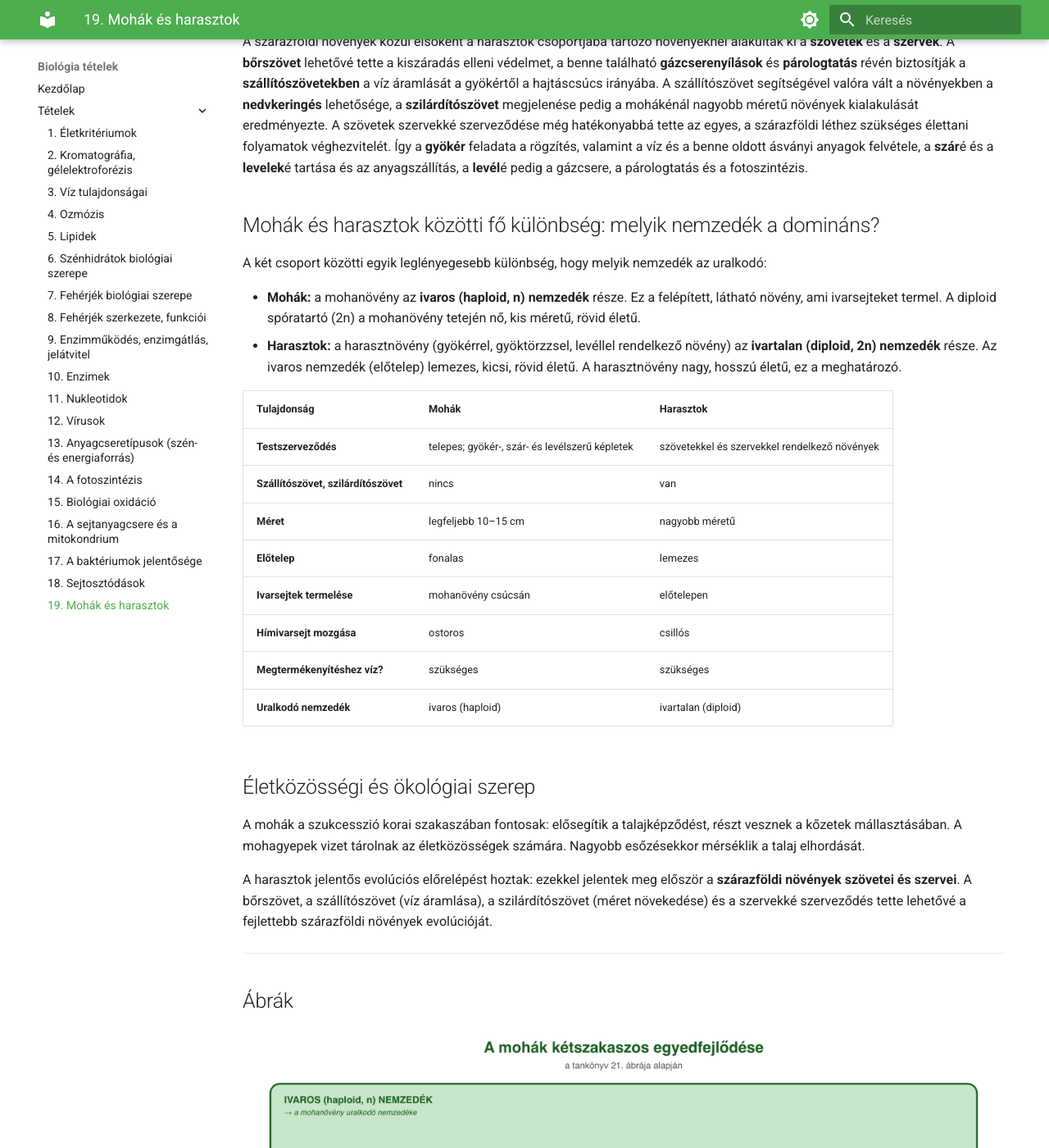
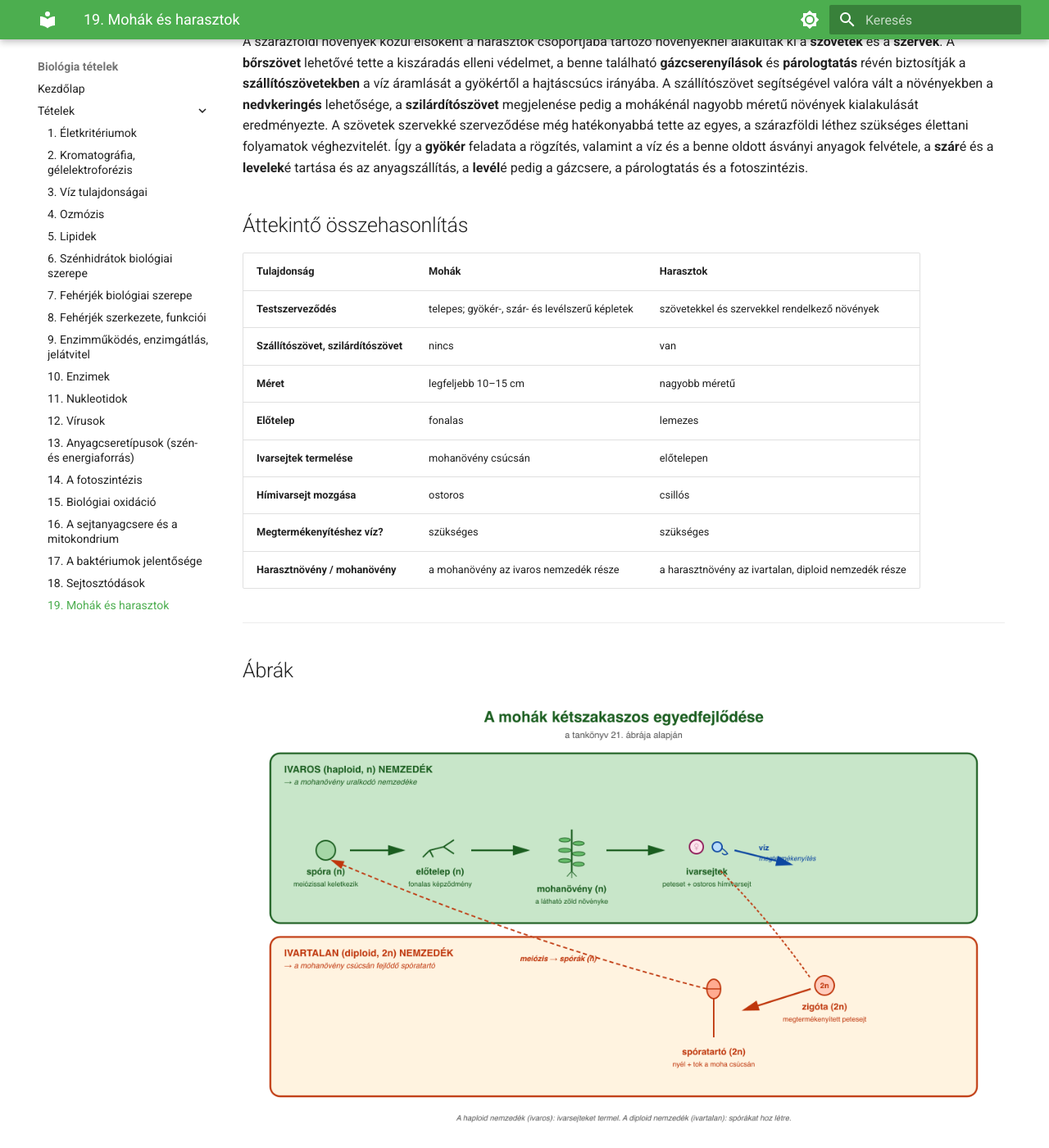
Before and after one commit to ERGO-NET/bio-erettsegi-vazlatok, an MkDocs documentation site: the page built from docs/19-mohak-harasztok.md, in a window 1280 px wide and 1400 px high, scrolled down 1339 px. Shown: the whole window at 82% size. Built offline with MkDocs 1.6.1 and Material for MkDocs 9.7.7, drawn with Linux system fonts in a browser that asks for light colours; some of the changed text lies outside the part shown.

Commit message:
19. tétel: tankönyvön kívüli kiegészítések eltávolítása
A 19. tétel saját szintézis-jellegű részeit töröltem, mert a tankönyv
121, 122, 126. oldalain így nem szerepelnek:

- A "Mohák és harasztok közötti fő különbség: melyik nemzedék a
  domináns?" szekció kommentárai (felépített, látható növény, kis
  méretű, rövid életű, nagy, hosszú életű stb.) — saját didaktikai
  kiegészítések voltak, törölve.
- Az "Életközösségi és ökológiai szerep" harasztos második
  bekezdése (jelentős evolúciós előrelépést hoztak, fejlettebb
  szárazföldi növények evolúciója) — saját szintézis, törölve.
- Ábrákon az "URALKODÓ" feliratok és a "domináns nemzedék"
  kommentárok törölve.

A táblázat utolsó sora is átírva tankönyvhűebbé.

Mostantól szigorúan csak a tankönyvi tartalom van bent. (~600 szó)

Co-Authored-By: Claude Opus 4.7 (1M context) <noreply@anthropic.com>

```diff
--- a/docs/19-mohak-harasztok.md
+++ b/docs/19-mohak-harasztok.md
@@ -35,12 +35,7 @@ A harasztok tehát **szövetekkel és szervekkel rendelkező, virágtalan növé
 
 A szárazföldi növények közül elsőként a harasztok csoportjába tartozó növényeknél alakultak ki a **szövetek** és a **szervek**. A **bőrszövet** lehetővé tette a kiszáradás elleni védelmet, a benne található **gázcserenyílások** és **párologtatás** révén biztosítják a **szállítószövetekben** a víz áramlását a gyökértől a hajtáscsúcs irányába. A szállítószövet segítségével valóra vált a növényekben a **nedvkeringés** lehetősége, a **szilárdítószövet** megjelenése pedig a mohákénál nagyobb méretű növények kialakulását eredményezte. A szövetek szervekké szerveződése még hatékonyabbá tette az egyes, a szárazföldi léthez szükséges élettani folyamatok véghezvitelét. Így a **gyökér** feladata a rögzítés, valamint a víz és a benne oldott ásványi anyagok felvétele, a **szár**é és a **levelek**é tartása és az anyagszállítás, a **levél**é pedig a gázcsere, a párologtatás és a fotoszintézis.
 
-## Mohák és harasztok közötti fő különbség: melyik nemzedék a domináns?
-
-A két csoport közötti egyik leglényegesebb különbség, hogy melyik nemzedék az uralkodó:
-
-- **Mohák:** a mohanövény az **ivaros (haploid, n) nemzedék** része. Ez a felépített, látható növény, ami ivarsejteket termel. A diploid spóratartó (2n) a mohanövény tetején nő, kis méretű, rövid életű.
-- **Harasztok:** a harasztnövény (gyökérrel, gyöktörzzsel, levéllel rendelkező növény) az **ivartalan (diploid, 2n) nemzedék** része. Az ivaros nemzedék (előtelep) lemezes, kicsi, rövid életű. A harasztnövény nagy, hosszú életű, ez a meghatározó.
+## Áttekintő összehasonlítás
 
 | Tulajdonság | Mohák | Harasztok |
 | --- | --- | --- |
@@ -51,13 +46,7 @@ A két csoport közötti egyik leglényegesebb különbség, hogy melyik nemzed
 | **Ivarsejtek termelése** | mohanövény csúcsán | előtelepen |
 | **Hímivarsejt mozgása** | ostoros | csillós |
 | **Megtermékenyítéshez víz?** | szükséges | szükséges |
-| **Uralkodó nemzedék** | ivaros (haploid) | ivartalan (diploid) |
-
-## Életközösségi és ökológiai szerep
-
-A mohák a szukcesszió korai szakaszában fontosak: elősegítik a talajképződést, részt vesznek a kőzetek mállasztásában. A mohagyepek vizet tárolnak az életközösségek számára. Nagyobb esőzésekkor mérséklik a talaj elhordását.
-
-A harasztok jelentős evolúciós előrelépést hoztak: ezekkel jelentek meg először a **szárazföldi növények szövetei és szervei**. A bőrszövet, a szállítószövet (víz áramlása), a szilárdítószövet (méret növekedése) és a szervekké szerveződés tette lehetővé a fejlettebb szárazföldi növények evolúcióját.
+| **Harasztnövény / mohanövény** | a mohanövény az ivaros nemzedék része | a harasztnövény az ivartalan, diploid nemzedék része |
 
 ---
 
@@ -73,7 +62,7 @@ A harasztok jelentős evolúciós előrelépést hoztak: ezekkel jelentek meg el
 
 ![A mohák és a harasztok nemzedékváltakozásának összehasonlítása](abrak/19c-mohak-harasztok.png)
 
-*A tankönyv 23. ábrája alapján. Mindkét csoport kétszakaszos egyedfejlődéssel (nemzedékváltakozással) szaporodik. A mohák uralkodó (felépített) nemzedéke az ivaros (haploid) mohanövény; a harasztoknál ez fordított: a domináns nemzedék az ivartalan (diploid) harasztnövény.*
+*A tankönyv 23. ábrája alapján. Mindkét csoport nemzedékváltakozással szaporodik. A mohák esetében a mohanövény az ivaros (haploid) nemzedék része, a harasztoknál a harasztnövény az ivartalan (diploid) nemzedék része.*
 
 ---
 
```
Also changed, not shown: docs/abrak/19a-mohak-fejlodese.png, docs/abrak/19b-harasztok-fejlodese.png, docs/abrak/19c-mohak-harasztok.png.
